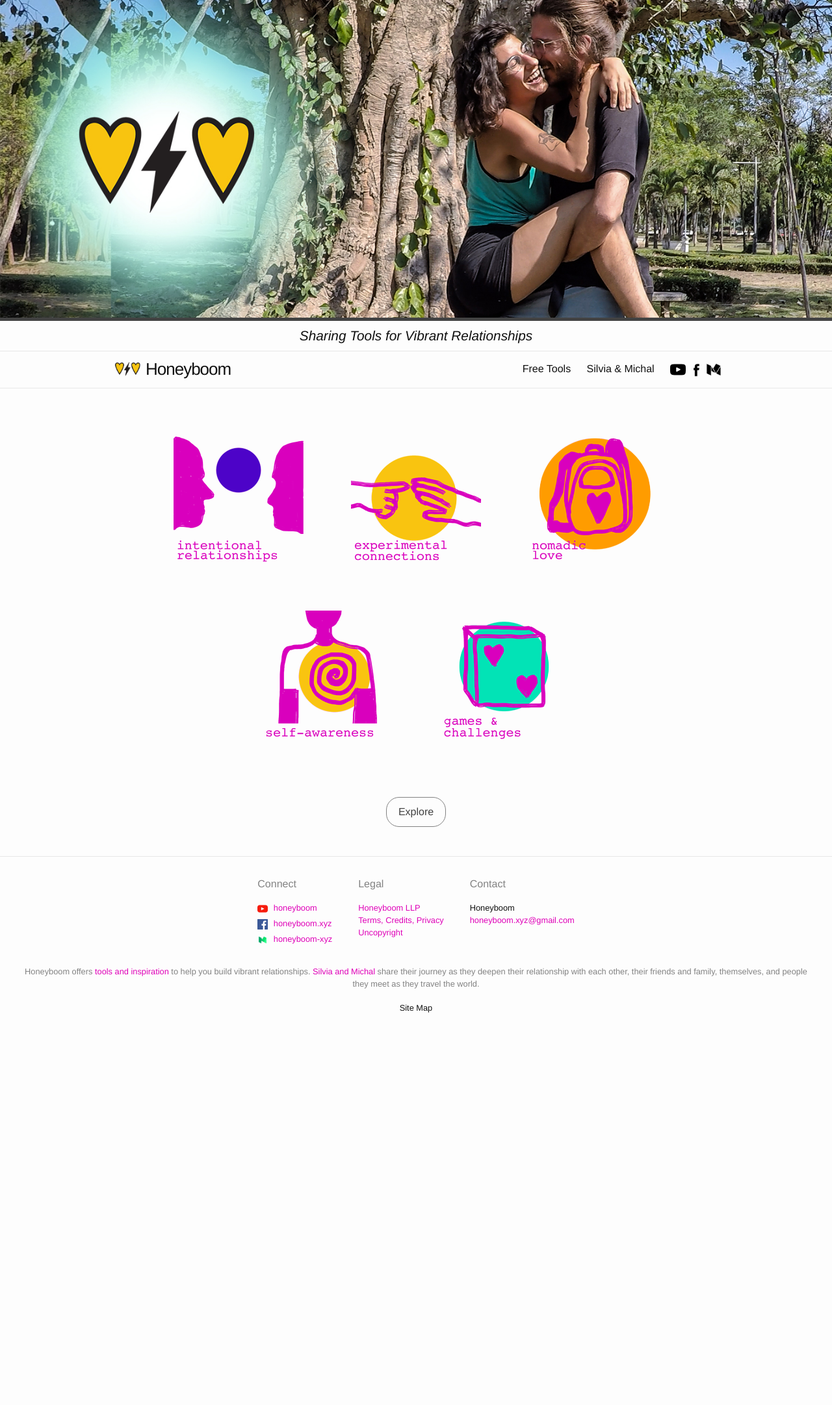
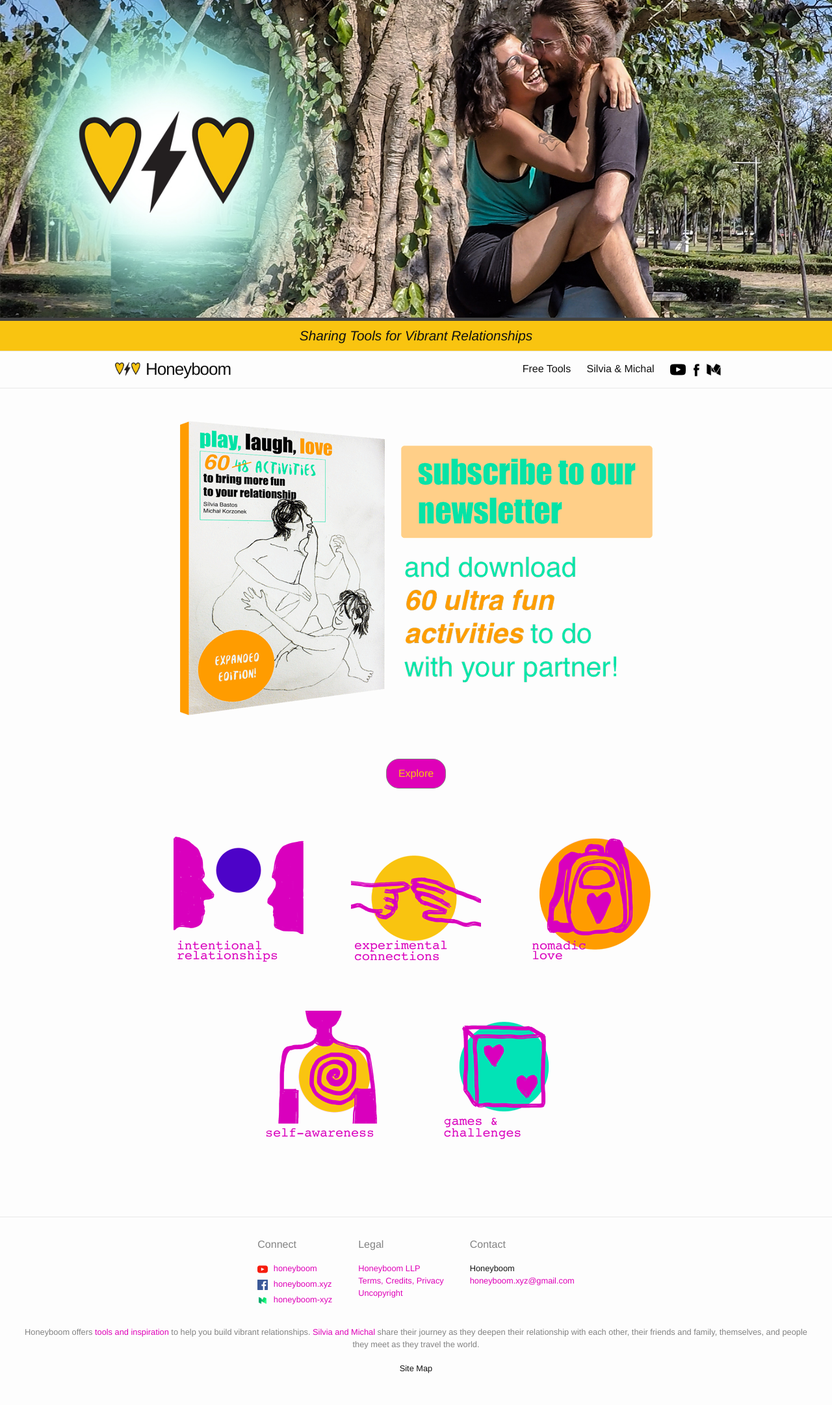
Before and after one commit to Honeyboom/honeyboom.github.io, a Jekyll site: the page built from index.md, in a window 1280 px wide. Shown: the whole page at 65% size. Built offline with Jekyll 4.4.1, drawn with Linux system fonts in a browser that asks for light colours; before the commit the page ends 1608 px from its top, so only the background shows below that.

Commit message:
Inserted subscribe image in homepage and changed explore button position

```diff
--- a/_layouts/home.html
+++ b/_layouts/home.html
@@ -5,6 +5,18 @@ layout: default
 <div class="home">
 
   <!-- <p class="homepage-text"></p> -->
+
+  <div class="subscribe-button">
+    <a href="https://tinyletter.com/honeyboom" target="_blank">
+      <img src="/assets/images/subscribe-button.png" alt="Subscribe by clicking here">
+    </a>
+  </div>
+
+  <div class="button-container">
+		<div class="explore-button">
+  		<a href="/free-tools">Explore</a>
+		</div>
+	</div>
 
   <div class="home-pictures">
 		<div class="pictures-container">
@@ -18,12 +30,6 @@ layout: default
 		</div>
 	</div>
 
-	<div class="button-container">
-		<div class="explore-button">
-  		<a href="/free-tools">Explore</a>
-		</div>
-	</div>
-
   {{ content }}
 
 </div>
--- a/_sass/minima/_layout.scss
+++ b/_sass/minima/_layout.scss
@@ -24,6 +24,7 @@
   padding-bottom: $small-spacing-unit / 2;
   margin-bottom: 0;
   border-bottom: 1px solid #e8e8e8;
+  background-color: #f9c410;
   p {
     margin: 0;
     font-style: italic;
@@ -230,6 +231,11 @@
  * Homepage
  */
 
+.subscribe-button {
+  text-align: center;
+}
+
+
 .home-pictures {
 	margin-top: $big-spacing-unit;
 	margin-bottom: $small-spacing-unit;
@@ -274,17 +280,20 @@
 	justify-content: center;
 	border: 1px solid $grey-color;
   border-radius: 20px;
-	color: $text-color;
-	margin-bottom: $small-spacing-unit;
+	background-color: #df01b8;
+	margin: $big-spacing-unit 0 $spacing-unit 0;
 	a {
 		display: block;
-		color: $grey-color-dark;
+		color: #f9c410;
 		padding: 10px 18px;
 	}
 }
 
 .explore-button:hover {
 	border-color: $text-color;
+	a {
+	  color: $text-color;
+	}
 }
 
 
```
